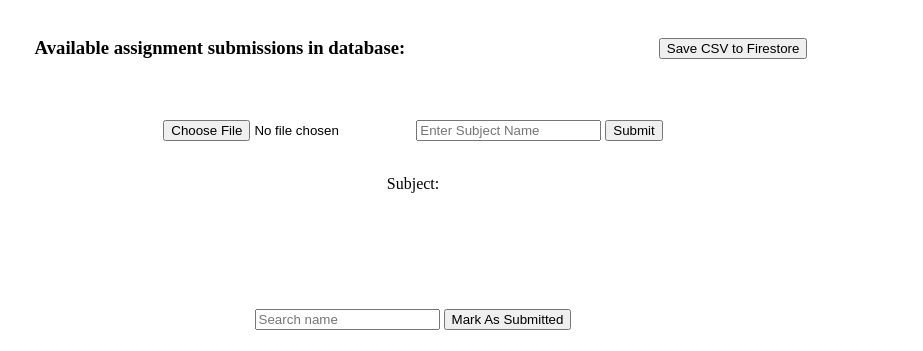
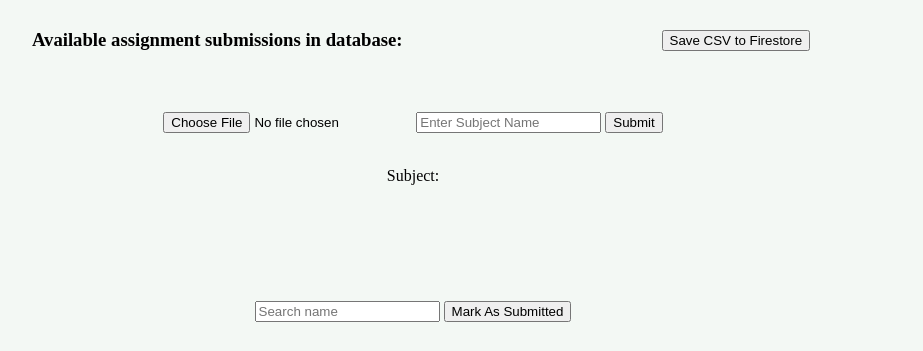
Before and after one commit to Sunil-Hegde/AssignmentLogger, a plain HTML site: page index.html in a window 1280 px wide. Shown: the top 351 px of the page, without its empty margins (227-1150 px from the left). Drawn offline with Linux system fonts and the light colour scheme.

Commit message:
changed little bit of js

```diff
--- a/script.js
+++ b/script.js
@@ -137,7 +137,7 @@ function saveCSVToStorage() {
     console.log('Uploading CSV data...');
     uploadString(fileRef, csvData)
         .then(() => {
-            console.log('CSV file uploaded successfully!');
+            alert('CSV file uploaded successfully!');
             return getDownloadURL(fileRef);
         })
         .then((url) => {
@@ -145,7 +145,7 @@ function saveCSVToStorage() {
             saveFileUrlToFirestore(subName, url);
         })
         .catch((error) => {
-            console.error('Error uploading CSV file:', error.message);
+            console.log('Error uploading CSV file:', error.message);
             console.error('Error code:', error.code);
             console.error('Error details:', error);
         });
--- a/style.css
+++ b/style.css
@@ -11,6 +11,12 @@ body::-webkit-scrollbar-thumb {
     outline: 1px solid slategrey;
     border-radius: 15px;
     margin: 2px;
+}
+
+body{
+    margin: 0;
+    padding: 0;
+    background-color: #f3f8f4;
 }
 
 table {
```
